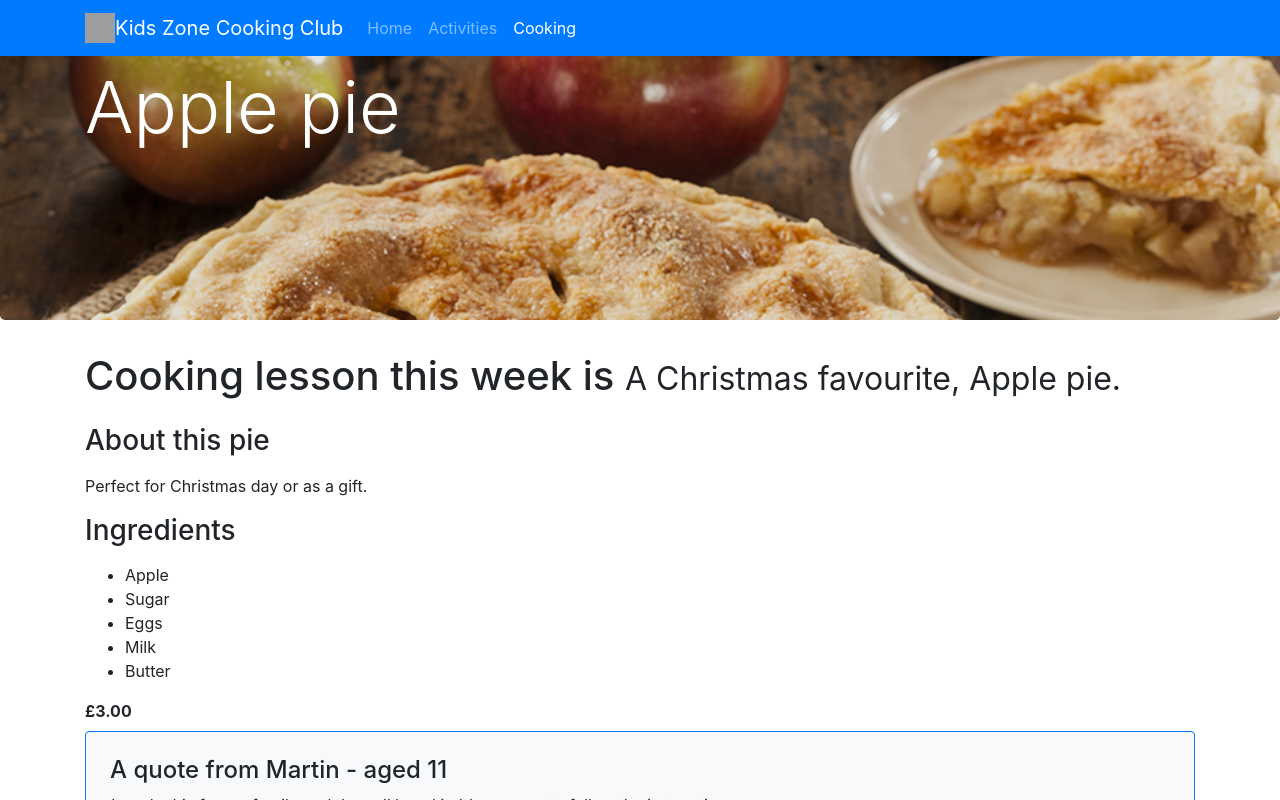
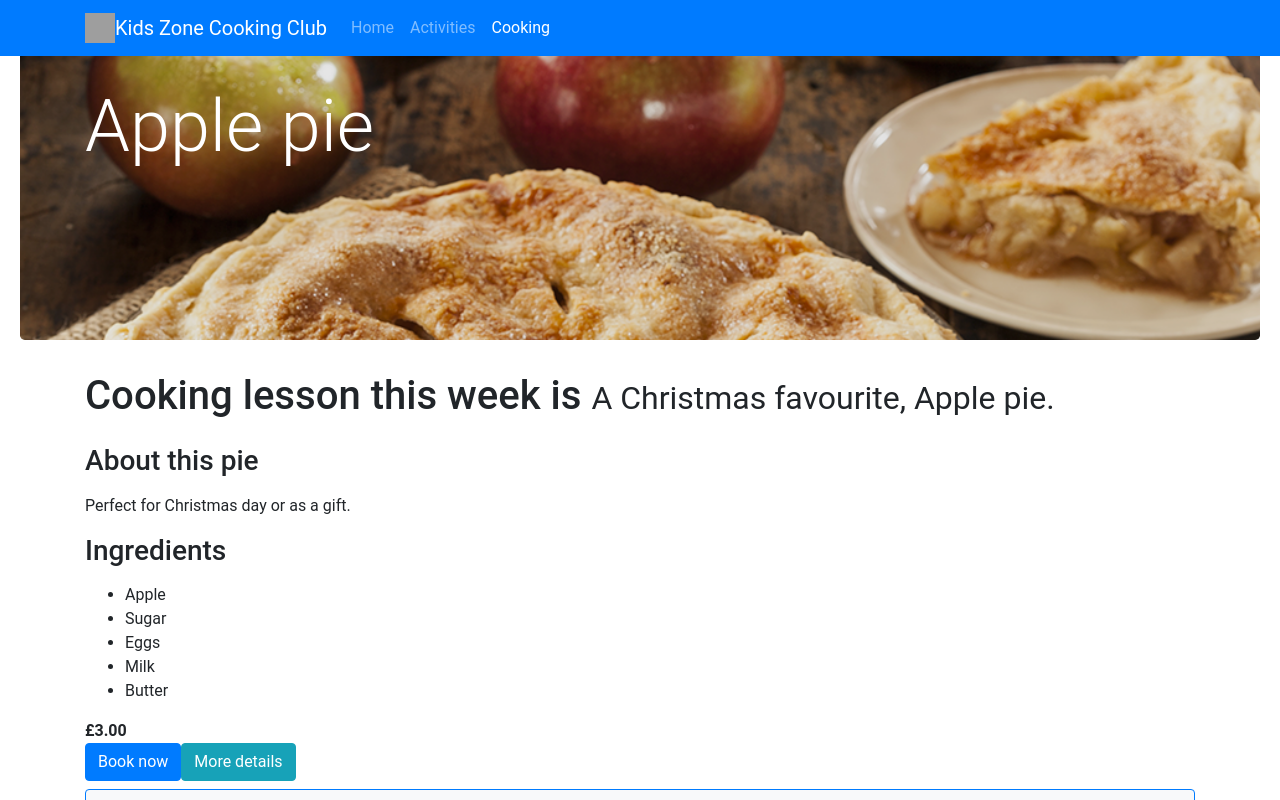
Before and after one commit to Kids-Zone/kz_react, a React (Create React App) app: page / in a window 1280 px wide. Shown: the top 800 px of the page. Built offline with nearby package versions, Linux system fonts and the light colour scheme; grey boxes are pictures that could not be loaded.

Commit message:
changed buttons

```diff
--- a/src/App.css
+++ b/src/App.css
@@ -1,6 +1,5 @@
 .App {
   text-align: center;
-  font-family: 'Montserrat', sans-serif;
 }
 
 .App-logo {
--- a/src/Components/KidsZone/KidZoneApp.css
+++ b/src/Components/KidsZone/KidZoneApp.css
@@ -7,3 +7,4 @@
     height: 40vh;
     background-size: cover;
  }
+ body {padding: 20px}
--- a/src/Components/KidsZone/KidZoneApp.js
+++ b/src/Components/KidsZone/KidZoneApp.js
@@ -59,10 +59,19 @@ const SessionOverview = props => <div>
                     </div>
                 </div>
             </div>
+
+            <div class="row">
+                <div class="col-md-4">
+                    <div class="btn-toolbar">
+                        <button class="btn btn-primary">Book now</button>
+                        <button class="btn btn-info">More details</button>
+                    </div>
+                </div>
+            </div>
             <div class="p-4 mb-3 mt-2 bg-light rounded border border-primary">
                 <h4>A quote from Martin - aged 11</h4>
                 <p class="mb-0 font-italic">I made this for my family and they all loved it. It's so easy to follow the instructions.
-     </p>
+                </p>
             </div>
 
             <h3 class="my-4">You might be interested in next week's cooking class, it's cheesecake!</h3>
--- a/src/index.css
+++ b/src/index.css
@@ -1,6 +1,6 @@
 body {
   margin: 0;
-  font-family: -apple-system, BlinkMacSystemFont, 'Segoe UI', 'Roboto', 'Oxygen',
+  font-family: 'Roboto',-apple-system, BlinkMacSystemFont, 'Segoe UI',  'Oxygen',
     'Ubuntu', 'Cantarell', 'Fira Sans', 'Droid Sans', 'Helvetica Neue',
     sans-serif;
   -webkit-font-smoothing: antialiased;
```
Also changed, not shown: 1 other file (tests, documents, lock files or other folders).
